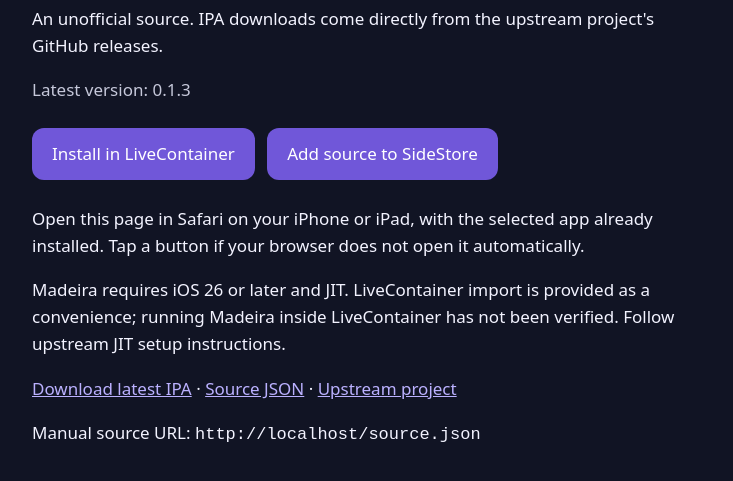
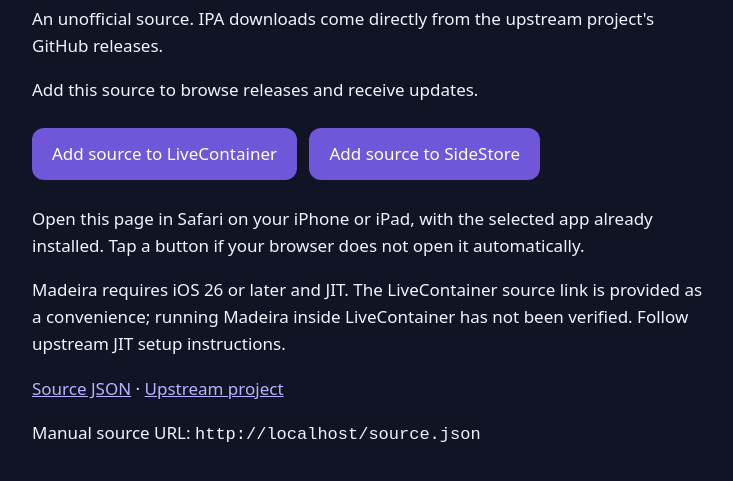
Before and after one commit to gilma0/madeira_ipa_source, a plain HTML site: page index.html in a window 1280 px wide. Shown: the part 199-680 px from the top of the page, without its empty margins (268-1001 px from the left). Drawn offline with Linux system fonts and the light colour scheme.

Commit message:
Make both app buttons add the source instead of installing an IPA

```diff
--- a/index.html
+++ b/index.html
@@ -10,35 +10,24 @@
 </style>
 <h1>Madeira</h1>
 <p>An unofficial source. IPA downloads come directly from the upstream project's GitHub releases.</p>
-<p id="status" role="status">Loading the latest release…</p>
-<a class="button" id="live" hidden>Install in LiveContainer</a>
+<p>Add this source to browse releases and receive updates.</p>
+<a class="button" id="live" hidden>Add source to LiveContainer</a>
 <a class="button" id="side" hidden>Add source to SideStore</a>
 <p>Open this page in Safari on your iPhone or iPad, with the selected app already installed. Tap a button if your browser does not open it automatically.</p>
-<p>Madeira requires iOS 26 or later and JIT. LiveContainer import is provided as a convenience; running Madeira inside LiveContainer has not been verified. Follow upstream JIT setup instructions.</p>
-<p><a id="download" hidden>Download latest IPA</a> · <a href="source.json">Source JSON</a> · <a href="https://github.com/willfaust/Madeira">Upstream project</a></p>
+<p>Madeira requires iOS 26 or later and JIT. The LiveContainer source link is provided as a convenience; running Madeira inside LiveContainer has not been verified. Follow upstream JIT setup instructions.</p>
+<p><a href="source.json">Source JSON</a> · <a href="https://github.com/willfaust/Madeira">Upstream project</a></p>
 <p>Manual source URL: <code id="source"></code></p>
 <script>
 const sourceURL = new URL('source.json', location.href).href;
 document.getElementById('source').textContent = sourceURL;
+const live = document.getElementById('live');
+live.href = 'livecontainer://sources?url=' + encodeURIComponent(sourceURL);
+live.hidden = false;
 const side = document.getElementById('side');
 side.href = 'sidestore://source?url=' + encodeURIComponent(sourceURL);
 side.hidden = false;
 const action = new URLSearchParams(location.search).get('action');
+if (action === 'livecontainer') location.href = live.href;
 if (action === 'sidestore') location.href = side.href;
-fetch('source.json', {cache: 'no-store'})
-  .then(response => { if (!response.ok) throw new Error('Source unavailable'); return response.json(); })
-  .then(source => {
-    const latest = source.apps[0].versions[0];
-    const url = new URL(latest.downloadURL);
-    if (url.protocol !== 'https:') throw new Error('Invalid IPA URL');
-    const live = document.getElementById('live');
-    live.href = 'livecontainer://install?url=' + encodeURIComponent(url.href);
-    live.hidden = false;
-    const download = document.getElementById('download');
-    download.href = url.href; download.hidden = false;
-    document.getElementById('status').textContent = 'Latest version: ' + latest.version;
-    if (action === 'livecontainer') location.href = live.href;
-  })
-  .catch(() => { document.getElementById('status').textContent = 'Could not load the latest IPA. Reload this page or use the upstream releases link.'; });
 </script>
 </html>
```
Also changed, not shown: 1 other file.
